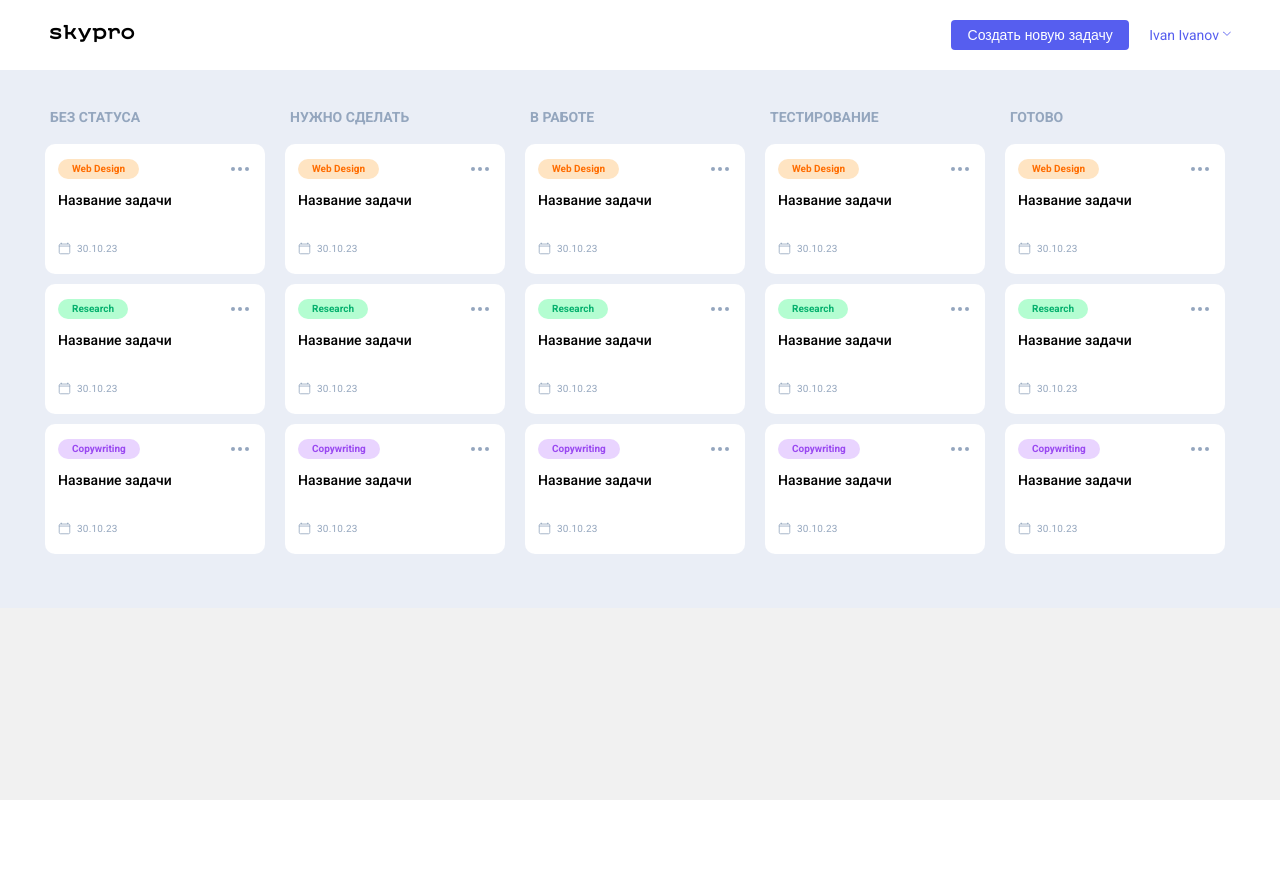
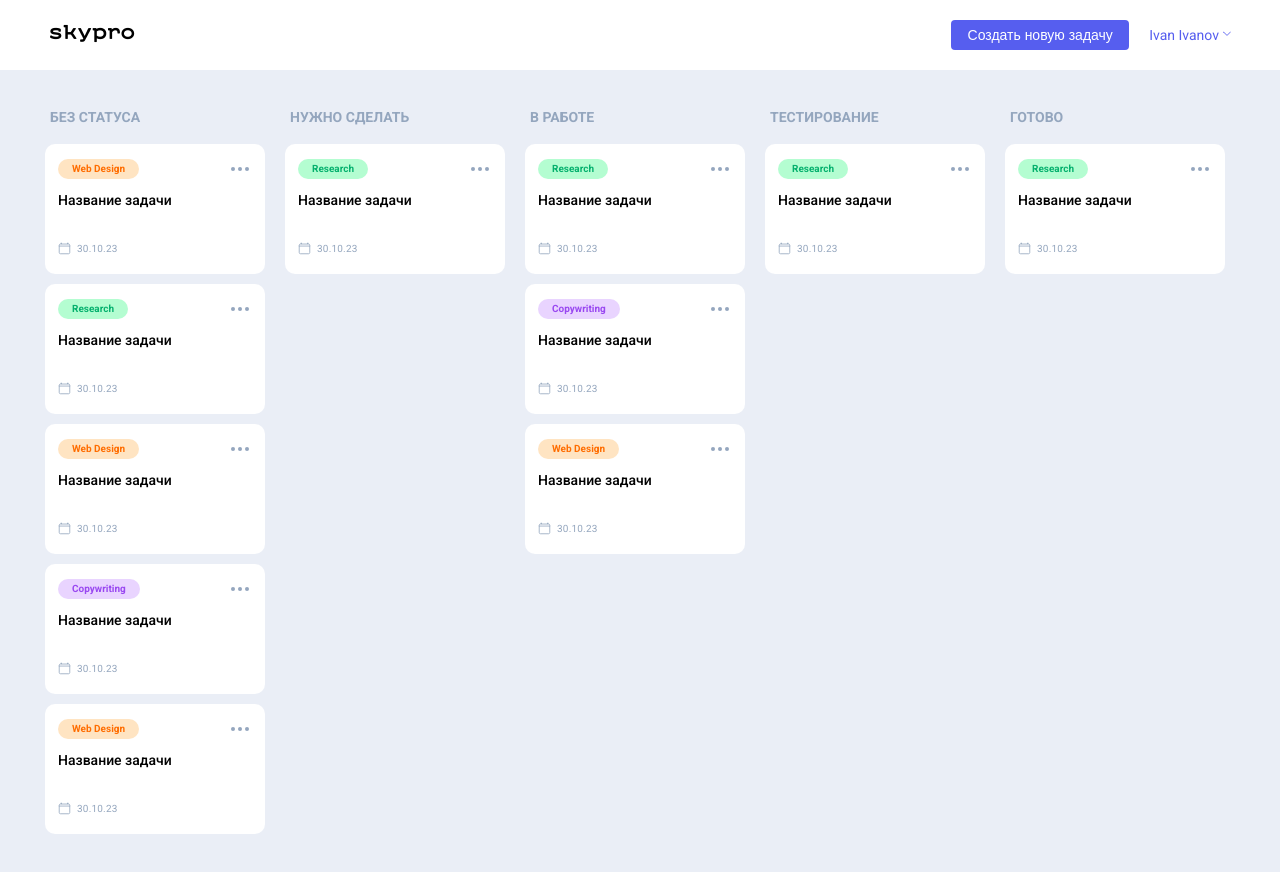
Before and after one commit to DmitriySkachkov/skypro-kanban, a React (Vite) app: page / in a window 1280 px wide. Shown: the top 872 px of the page. Before the commit the page ends 800 px from the top, so only its background shows below. Built offline with nearby package versions, Linux system fonts and the light colour scheme.

Commit message:
Выполнил задание

```diff
--- a/src/App.css
+++ b/src/App.css
@@ -1072,3 +1072,23 @@ body {
     display: block;
   }
 }
+
+/* Стили для загрузки */
+.loading {
+  display: flex;
+  justify-content: center;
+  align-items: center;
+  height: 400px;
+  width: 100%;
+}
+
+.loading p {
+  font-size: 18px;
+  color: #94A6BE;
+  font-weight: 500;
+}
+
+/* Стили для активного меню пользователя */
+.header__pop-user-set.active {
+  display: block !important;
+}
--- a/src/App.jsx
+++ b/src/App.jsx
@@ -1,14 +1,14 @@
 import './App.css'
 import Header from './components/Header/Header'
 import Main from './components/Main/Main'
-import Popup from './components/Popup/Popup' // Импортируем только главный Popup
+import Popup from './components/Popup/Popup'
 
 function App() {
   return (
     <div className="wrapper">
       <Header />
       <Main />
-      <Popup /> {/* Используем только один компонент Popup */}
+      <Popup />
     </div>
   )
 }
--- a/src/components/Card/Card.jsx
+++ b/src/components/Card/Card.jsx
@@ -1,12 +1,26 @@
-import './Card.css'
+function Card({ title, topic, date }) {
+  // Функция для определения класса темы по названию темы
+  const getThemeClass = (topic) => {
+    switch (topic) {
+      case 'Web Design':
+        return 'orange'
+      case 'Research':
+        return 'green'
+      case 'Copywriting':
+        return 'purple'
+      default:
+        return 'orange'
+    }
+  }
 
-function Card({ title, theme, category, date }) {
+  const theme = getThemeClass(topic)
+
   return (
     <div className="cards__item">
       <div className="cards__card card">
         <div className="card__group">
           <div className={`card__theme _${theme}`}>
-            <p className={`_${theme}`}>{category}</p>
+            <p className={`_${theme}`}>{topic}</p>
           </div>
           <a href="#popBrowse" target="_self">
             <div className="card__btn">
@@ -17,7 +31,7 @@ function Card({ title, theme, category, date }) {
           </a>
         </div>
         <div className="card__content">
-          <a href="" target="_blank">
+          <a href="#" target="_blank">
             <h3 className="card__title">{title}</h3>
           </a>
           <div className="card__date">
--- a/src/components/Column/Column.jsx
+++ b/src/components/Column/Column.jsx
@@ -1,14 +1,6 @@
-import './Column.css'
 import Card from '../Card/Card'
 
-function Column({ title }) {
-  // Временные данные для демонстрации
-  const cards = [
-    { id: 1, title: 'Название задачи', theme: 'orange', category: 'Web Design', date: '30.10.23' },
-    { id: 2, title: 'Название задачи', theme: 'green', category: 'Research', date: '30.10.23' },
-    { id: 3, title: 'Название задачи', theme: 'purple', category: 'Copywriting', date: '30.10.23' }
-  ]
-
+function Column({ title, cards = [] }) {
   return (
     <div className="main__column column">
       <div className="column__title">
@@ -19,8 +11,7 @@ function Column({ title }) {
           <Card
             key={card.id}
             title={card.title}
-            theme={card.theme}
-            category={card.category}
+            topic={card.topic}
             date={card.date}
           />
         ))}
--- a/src/components/Header/Header.jsx
+++ b/src/components/Header/Header.jsx
@@ -1,22 +1,38 @@
-import './Header.css'
+import { useState } from 'react'
 
 function Header() {
+  const [isUserMenuOpen, setIsUserMenuOpen] = useState(false)
+
+  const toggleUserMenu = () => {
+    setIsUserMenuOpen(!isUserMenuOpen)
+  }
+
   return (
     <header className="header">
       <div className="container">
         <div className="header__block">
           <div className="header__logo _show _light">
-            <a href="" target="_self"><img src="/public/logo.png" alt="logo" /></a>
+            <a href="#" target="_self"><img src="/public/logo.png" alt="logo" /></a>
           </div>
           <div className="header__logo _dark">
-            <a href="" target="_self"><img src="/public/logo_dark.png" alt="logo" /></a>
+            <a href="#" target="_self"><img src="/public/logo_dark.png" alt="logo" /></a>
           </div>
           <nav className="header__nav">
             <button className="header__btn-main-new _hover01" id="btnMainNew">
               <a href="#popNewCard">Создать новую задачу</a>
             </button>
-            <a href="#user-set-target" className="header__user _hover02">Ivan Ivanov</a>
-            <div className="header__pop-user-set pop-user-set" id="user-set-target">
+            <a
+              href="#user-set-target"
+              className="header__user _hover02"
+              onClick={toggleUserMenu}
+            >
+              Ivan Ivanov
+            </a>
+            <div
+              className={`header__pop-user-set pop-user-set ${isUserMenuOpen ? 'active' : ''}`}
+              id="user-set-target"
+              style={{ display: isUserMenuOpen ? 'block' : 'none' }}
+            >
               <p className="pop-user-set__name">Ivan Ivanov</p>
               <p className="pop-user-set__mail">ivan.ivanov@gmail.com</p>
               <div className="pop-user-set__theme">
--- a/src/components/Main/Main.jsx
+++ b/src/components/Main/Main.jsx
@@ -1,22 +1,61 @@
-import './Main.css'
+import { useState, useEffect } from 'react'
 import Column from '../Column/Column'
+import { statuses } from '../../data'
 
 function Main() {
-  const columns = [
-    { title: 'Без статуса', color: '' },
-    { title: 'Нужно сделать', color: '' },
-    { title: 'В работе', color: '' },
-    { title: 'Тестирование', color: '' },
-    { title: 'Готово', color: '' }
-  ]
+  const [cards, setCards] = useState([])
+  const [isLoading, setIsLoading] = useState(true)
+
+  // Имитация загрузки данных
+  useEffect(() => {
+    const loadCards = async () => {
+      try {
+        // Имитируем загрузку данных с сервера
+        await new Promise(resolve => setTimeout(resolve, 2000))
+
+        // Импортируем данные
+        const { cardsData } = await import('../../data')
+        setCards(cardsData)
+      } catch (error) {
+        console.error('Ошибка загрузки данных:', error)
+      } finally {
+        setIsLoading(false)
+      }
+    }
+
+    loadCards()
+  }, [])
+
+  // Функция для получения карточек по статусу
+  const getCardsByStatus = (status) => {
+    return cards.filter(card => card.status === status)
+  }
+
+  if (isLoading) {
+    return (
+      <main className="main">
+        <div className="container">
+          <div className="main__block">
+            <div className="loading">
+              <p>Данные загружаются...</p>
+            </div>
+          </div>
+        </div>
+      </main>
+    )
+  }
 
   return (
     <main className="main">
       <div className="container">
         <div className="main__block">
           <div className="main__content">
-            {columns.map((column, index) => (
-              <Column key={index} title={column.title} />
+            {statuses.map((status, index) => (
+              <Column
+                key={index}
+                title={status}
+                cards={getCardsByStatus(status)}
+              />
             ))}
           </div>
         </div>
--- /dev/null
+++ b/src/data.js
@@ -0,0 +1,96 @@
+export const cardsData = [
+  // Без статуса
+  {
+    id: 1,
+    topic: "Web Design",
+    title: "Название задачи",
+    date: "30.10.23",
+    status: "Без статуса"
+  },
+  {
+    id: 2,
+    topic: "Research",
+    title: "Название задачи",
+    date: "30.10.23",
+    status: "Без статуса"
+  },
+  {
+    id: 3,
+    topic: "Web Design",
+    title: "Название задачи",
+    date: "30.10.23",
+    status: "Без статуса"
+  },
+  {
+    id: 4,
+    topic: "Copywriting",
+    title: "Название задачи",
+    date: "30.10.23",
+    status: "Без статуса"
+  },
+  {
+    id: 5,
+    topic: "Web Design",
+    title: "Название задачи",
+    date: "30.10.23",
+    status: "Без статуса"
+  },
+
+  // Нужно сделать
+  {
+    id: 6,
+    topic: "Research",
+    title: "Название задачи",
+    date: "30.10.23",
+    status: "Нужно сделать"
+  },
+
+  // В работе
+  {
+    id: 7,
+    topic: "Research",
+    title: "Название задачи",
+    date: "30.10.23",
+    status: "В работе"
+  },
+  {
+    id: 8,
+    topic: "Copywriting",
+    title: "Название задачи",
+    date: "30.10.23",
+    status: "В работе"
+  },
+  {
+    id: 9,
+    topic: "Web Design",
+    title: "Название задачи",
+    date: "30.10.23",
+    status: "В работе"
+  },
+
+  // Тестирование
+  {
+    id: 10,
+    topic: "Research",
+    title: "Название задачи",
+    date: "30.10.23",
+    status: "Тестирование"
+  },
+
+  // Готово
+  {
+    id: 11,
+    topic: "Research",
+    title: "Название задачи",
+    date: "30.10.23",
+    status: "Готово"
+  }
+]
+
+export const statuses = [
+  "Без статуса",
+  "Нужно сделать",
+  "В работе",
+  "Тестирование",
+  "Готово"
+]
```
